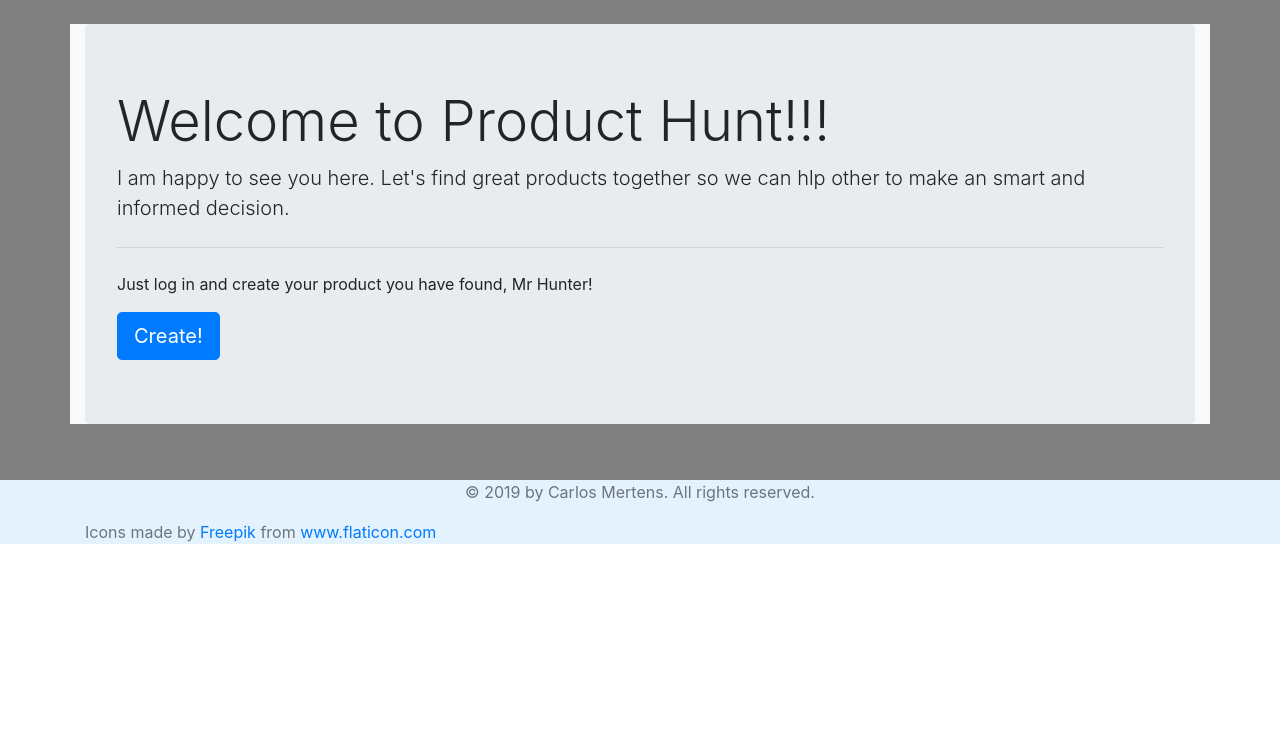
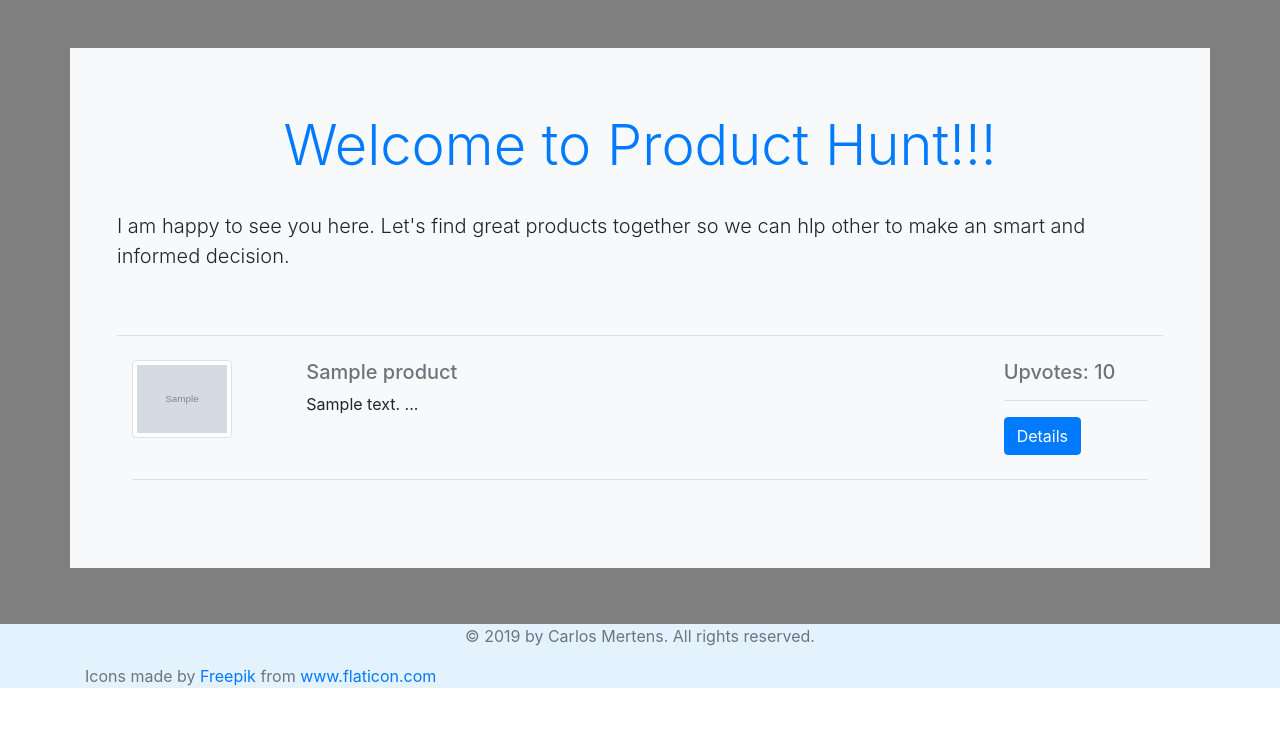
Before and after one commit to carlosmertens/productHunt, a Django app: page / in a window 1280 px wide. Shown: the part 61-800 px from the top of the page. Run offline with Django 3.2, Linux system fonts and the light colour scheme; tables that the repository leaves empty hold one stand-in row (values such as "Sample post"); grey boxes marked "Sample" are stand-in pictures; some libraries are stand-ins or nearby versions.

Commit message:
Load data to homepage

```diff
--- a/homeApp/models.py
+++ b/homeApp/models.py
@@ -21,4 +21,4 @@
         self.pub_date.strftime('%b %e %Y')
 
     def summary(self):
-        return self.body[:100]
+        return self.body[:200] + " ..."
--- a/homeApp/templates/homeApp/index.html
+++ b/homeApp/templates/homeApp/index.html
@@ -9,23 +9,56 @@
   <body>
     {% extends 'base.html' %} {% block content %}
 
-    <div class="container bg-light">
-      <div class="jumbotron">
-        <h1 class="display-4">Welcome to Product Hunt!!!</h1>
+    <div class="container bg-light mt-4">
+      <div class="jumbotron bg-light">
+        <h1 class="display-4 text-primary text-center">
+          Welcome to Product Hunt!!!
+        </h1>
+        <br />
         <p class="lead">
           I am happy to see you here. Let's find great products together so we
           can hlp other to make an smart and informed decision.
         </p>
+        <br />
         <hr class="my-4" />
-        <p>
-          Just log in and create your product you have found, Mr Hunter!
-        </p>
-        <a
-          class="btn btn-primary btn-lg"
-          href="{% url 'create' %}"
-          role="button"
-          >Create!</a
-        >
+
+        <div class="container">
+          {% for product in products.all %}
+
+          <div class="row">
+            <div class="col-2">
+              <img
+                src="{{ product.icon.url }}"
+                alt="icon"
+                class="img-fluid img-thumbnail"
+                height="100"
+                width="100"
+              />
+            </div>
+
+            <div class="col-8">
+              <h5 class="text-secondary">{{ product.title }}</h5>
+              <p>{{ product.summary }}</p>
+            </div>
+
+            <div class="col-2">
+              <h5 class="text-secondary">Upvotes: {{ product.votes_total }}</h5>
+
+              <hr />
+
+              <a
+                class="btn btn-primary"
+                href="{% url 'detail' product.id %}"
+                role="button"
+                >Details</a
+              >
+            </div>
+          </div>
+
+          <hr class="my-4" />
+
+          {% endfor %}
+        </div>
       </div>
     </div>
 
--- a/homeApp/views.py
+++ b/homeApp/views.py
@@ -5,7 +5,8 @@
 
 
 def home(request):
-    return render(request, 'homeApp/index.html')
+    products = Product.objects
+    return render(request, 'homeApp/index.html', {'products': products})
 
 
 @login_required
```
